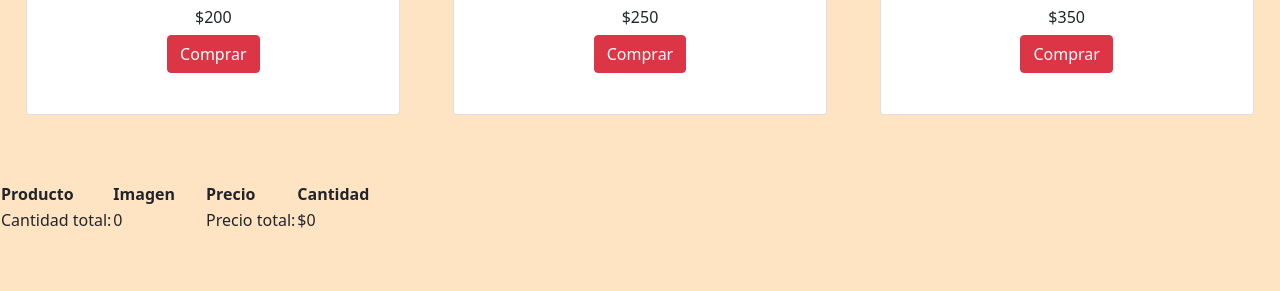
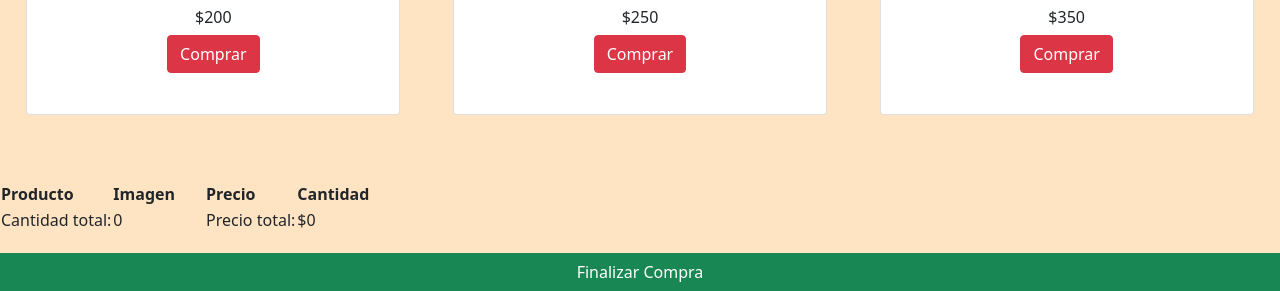
Before and after one commit to valentingarcia99/comida-rapida-js, a plain HTML site: page index.html in a window 1280 px wide. Shown: the part 976-1267 px from the top of the page. Before the commit the page ends 1209 px from the top, so only its background shows below. Drawn offline with nearby package versions, Linux system fonts and the light colour scheme; some packages are replaced by stand-ins of ours; a script that the page names is missing.

Commit message:
casi terminado

```diff
--- a/css/styles.css
+++ b/css/styles.css
@@ -33,3 +33,11 @@ body {
 #tablaCarrito th {
     padding-right: 30px;
 }
+
+#fCompra {
+    margin-top: 20px;
+    display: flex;
+    justify-content: center;
+    width: 100%;
+    border-radius: 0px;
+}
--- a/index.html
+++ b/index.html
@@ -36,6 +36,8 @@
             </table>
         </div>
 
+        <button id="fCompra" class="btn btn-success">Finalizar Compra</button>
+
     </main>
 
 
--- a/js/main.js
+++ b/js/main.js
@@ -7,6 +7,7 @@ const carritoContainer = document.getElementById("carrito");
 const prodCarrito = document.getElementById("prodCarrito");
 const footCarrito = document.getElementById("footCarrito");
 const seccion = document.getElementById("comidasContenedor")
+const fCompra = document.getElementById("fCompra")
 
 
 const menuDatos = async() => {
```
